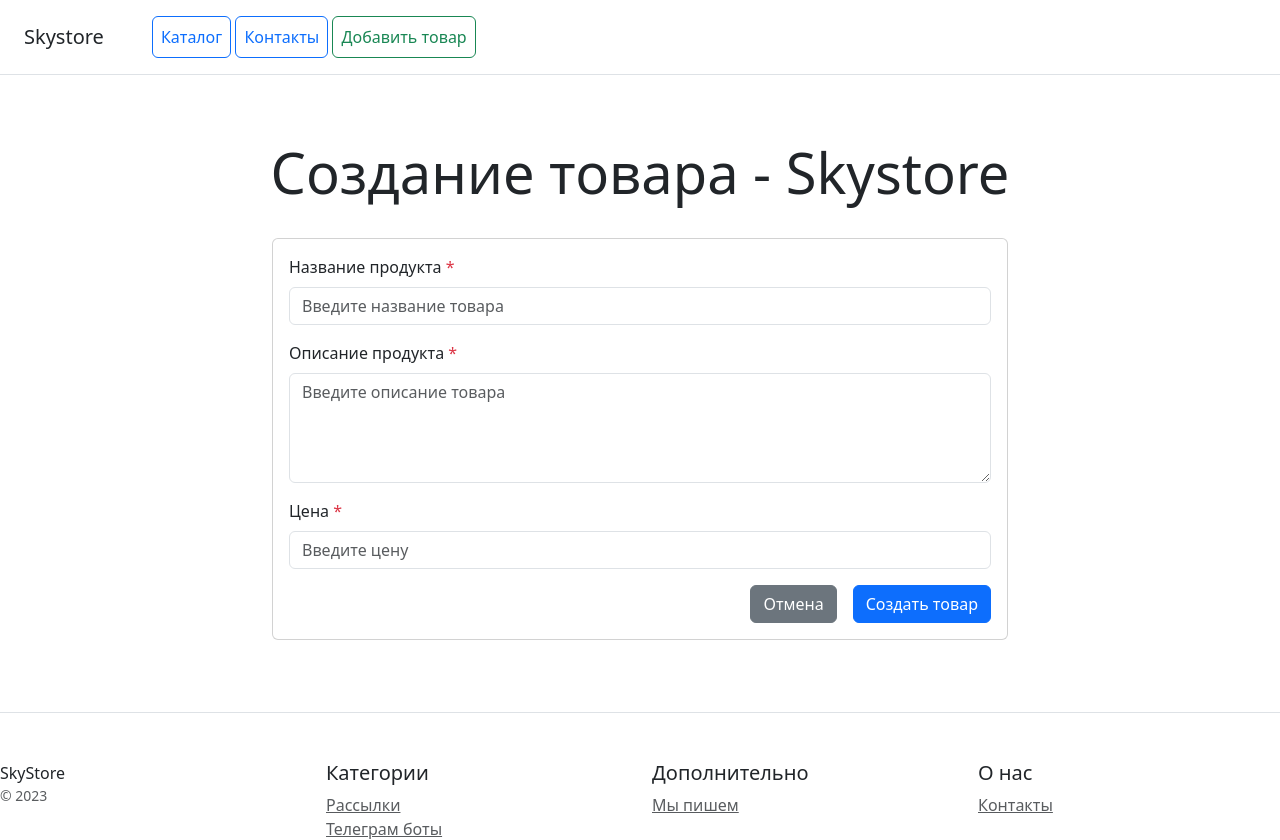
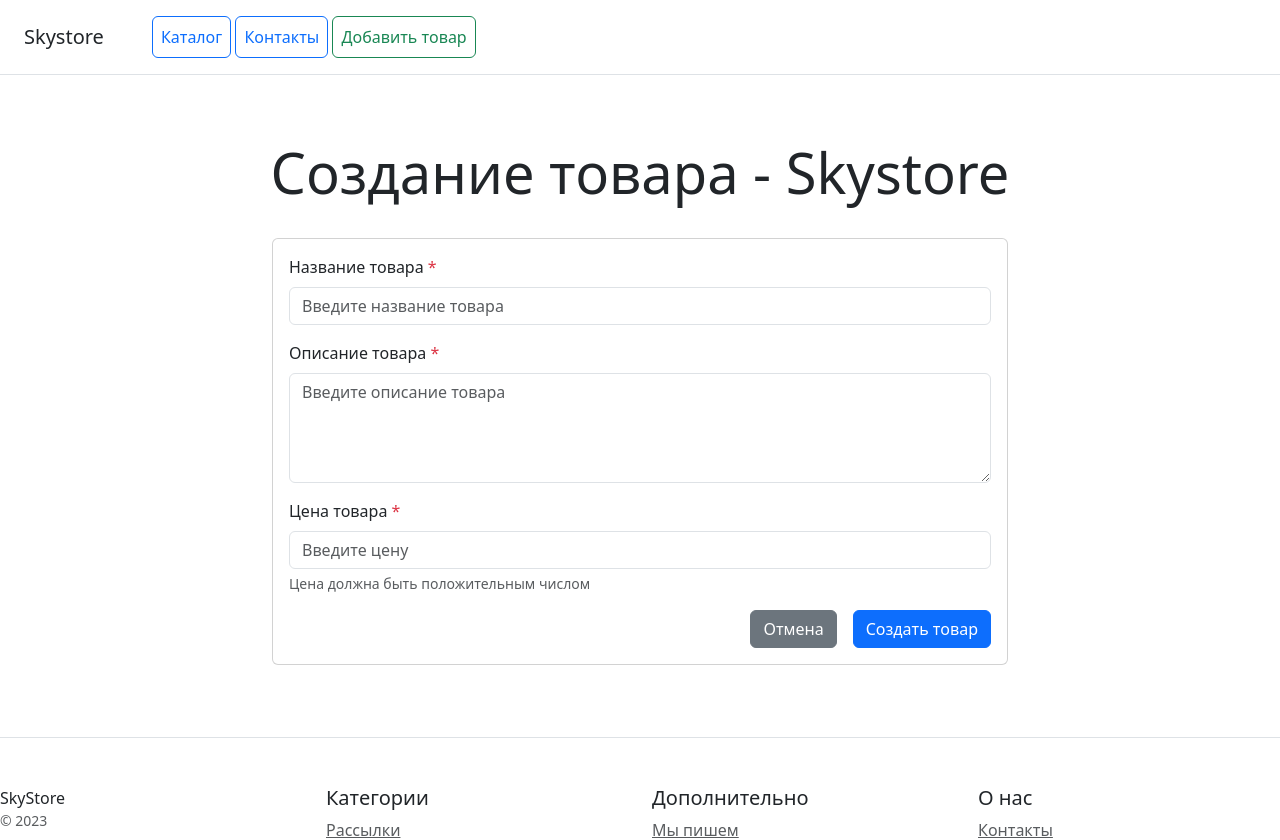
Before and after one commit to PogRom26/DJ_catalog, a Django app: page /catalog/product/create/ in a window 1280 px wide. Shown: the top 840 px of the page. Run offline with Django 5.2, Linux system fonts and the light colour scheme; some libraries are stand-ins or nearby versions.

Commit message:
Кастомная валидация для поля price

```diff
--- a/catalog/forms.py
+++ b/catalog/forms.py
@@ -1,4 +1,5 @@
 from django import forms
+from django.core.exceptions import ValidationError
 from .models import Product
 
 
@@ -14,7 +15,18 @@ class ProductForm(forms.ModelForm):
                 attrs={'class': 'form-control', 'rows': 4, 'placeholder': 'Введите описание товара'}),
             'image': forms.FileInput(attrs={'class': 'form-control'}),
             'category': forms.Select(attrs={'class': 'form-control'}),
-            'price': forms.NumberInput(attrs={'class': 'form-control', 'placeholder': 'Введите цену'}),
+            'price': forms.NumberInput(
+                attrs={'class': 'form-control', 'placeholder': 'Введите цену', 'min': '0', 'step': '0.01'}),
+        }
+        labels = {
+            'name': 'Название товара',
+            'description': 'Описание товара',
+            'image': 'Изображение товара',
+            'category': 'Категория',
+            'price': 'Цена товара',
+        }
+        help_texts = {
+            'price': 'Цена должна быть положительным числом',
         }
 
     # Список запрещенных слов
@@ -29,7 +41,7 @@ class ProductForm(forms.ModelForm):
 
         for word in self.FORBIDDEN_WORDS:
             if word in name:
-                raise forms.ValidationError(
+                raise ValidationError(
                     f'Название содержит запрещенное слово: "{word}"'
                 )
 
@@ -42,8 +54,27 @@ class ProductForm(forms.ModelForm):
         if description:  # Проверяем только если описание не пустое
             for word in self.FORBIDDEN_WORDS:
                 if word in description:
-                    raise forms.ValidationError(
+                    raise ValidationError(
                         f'Описание содержит запрещенное слово: "{word}"'
                     )
 
         return self.cleaned_data['description']
+
+    def clean_price(self):
+        """Валидация цены продукта - проверка на отрицательные и нулевые значения"""
+        price = self.cleaned_data.get('price')
+
+        if price is None:
+            raise ValidationError('Поле цены обязательно для заполнения.')
+
+        if price < 0:
+            raise ValidationError(
+                'Цена не может быть отрицательной. Пожалуйста, введите положительное значение.'
+            )
+
+        if price == 0:
+            raise ValidationError(
+                'Цена не может быть нулевой. Пожалуйста, введите положительное значение.'
+            )
+
+        return price
--- a/catalog/templates/catalog/product_form.html
+++ b/catalog/templates/catalog/product_form.html
@@ -12,6 +12,14 @@
         <div class="col-8">
             <div class="card mb-4 box-shadow">
                 <div class="card-body">
+                    {% if form.non_field_errors %}
+                    <div class="alert alert-danger">
+                        {% for error in form.non_field_errors %}
+                            {{ error }}
+                        {% endfor %}
+                    </div>
+                    {% endif %}
+
                     <form method="post" enctype="multipart/form-data">
                         {% csrf_token %}
 
@@ -28,7 +36,7 @@
                                     <div class="form-text">{{ field.help_text }}</div>
                                 {% endif %}
                                 {% for error in field.errors %}
-                                    <div class="text-danger">{{ error }}</div>
+                                    <div class="alert alert-danger mt-1 p-2">{{ error }}</div>
                                 {% endfor %}
                             </div>
                         {% endfor %}
```
